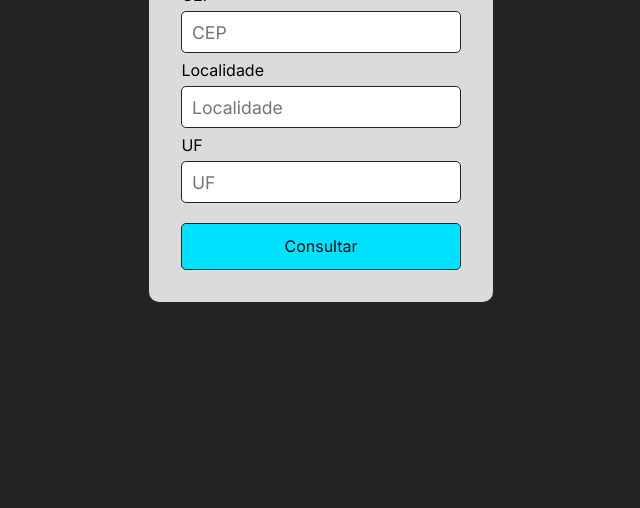
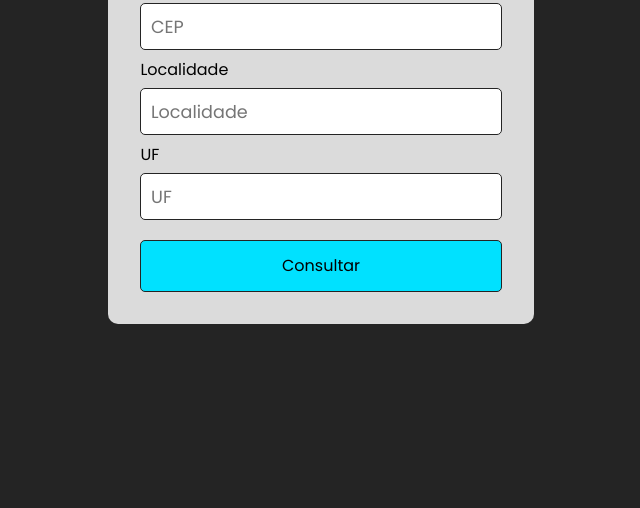
Before and after one commit to MatheusFrancaDEV/consulta-cep, a plain HTML site: page index.html in a window 1280 px wide. Shown: the part 298-806 px from the top of the page, without its empty margins (319-959 px from the left). Drawn offline with Linux system fonts and the light colour scheme.

Commit message:
Começando a refatorar o projeto

```diff
--- a/index.html
+++ b/index.html
@@ -3,7 +3,8 @@
 <head>
     <meta charset="UTF-8">
     <meta name="viewport" content="width=device-width, initial-scale=1.0">
-    <link rel="stylesheet" href="./src/css/style.css">
+    <link rel="stylesheet" href="./src/styles/reset.css">
+    <link rel="stylesheet" href="./src/styles/global.css">
     <title>ConsultaCEP</title>
 </head>
 <body>
--- a/src/css/style.css
+++ b/src/styles/global.css
@@ -1,14 +1,7 @@
-@import url('https://fonts.googleapis.com/css2?family=Inter:wght@100;200;300;400;500;600;700;800;900&display=swap');
-
 :root{
     ---font-principal: 'Inter', sans-serif;
 }
 
-*{
-    margin: 0;
-    padding: 0;
-    font-family: var(---font-principal);
-}
 .content{
     display: flex;
     flex-direction: column;
--- /dev/null
+++ b/src/styles/reset.css
@@ -0,0 +1,7 @@
+@import url('https://fonts.googleapis.com/css2?family=Poppins:wght@400;600&display=swap');
+
+* {
+    margin: 0;
+    padding: 0;
+    font-family: 'Poppins', sans-serif;
+}
```
Also changed, not shown: 1 other file.
